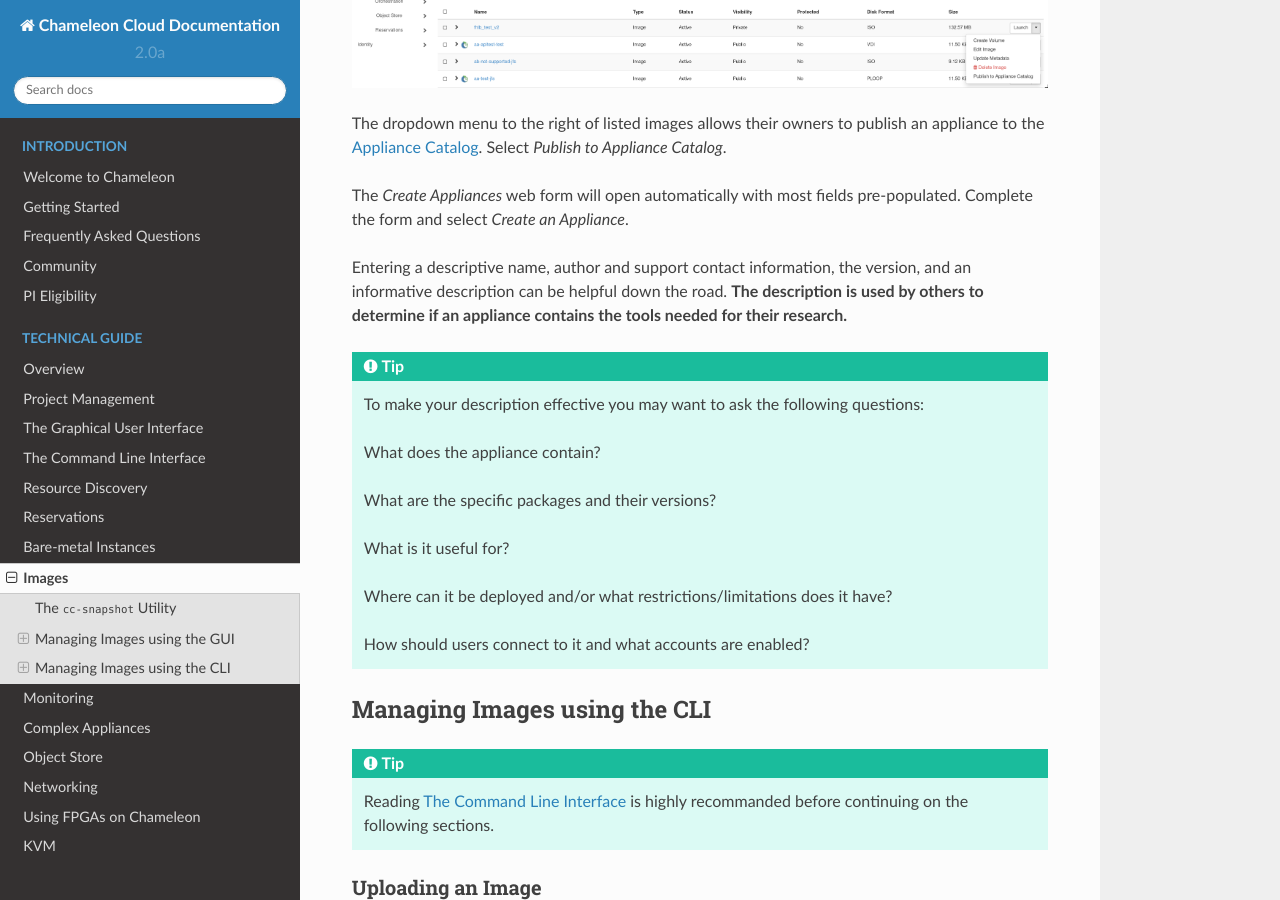
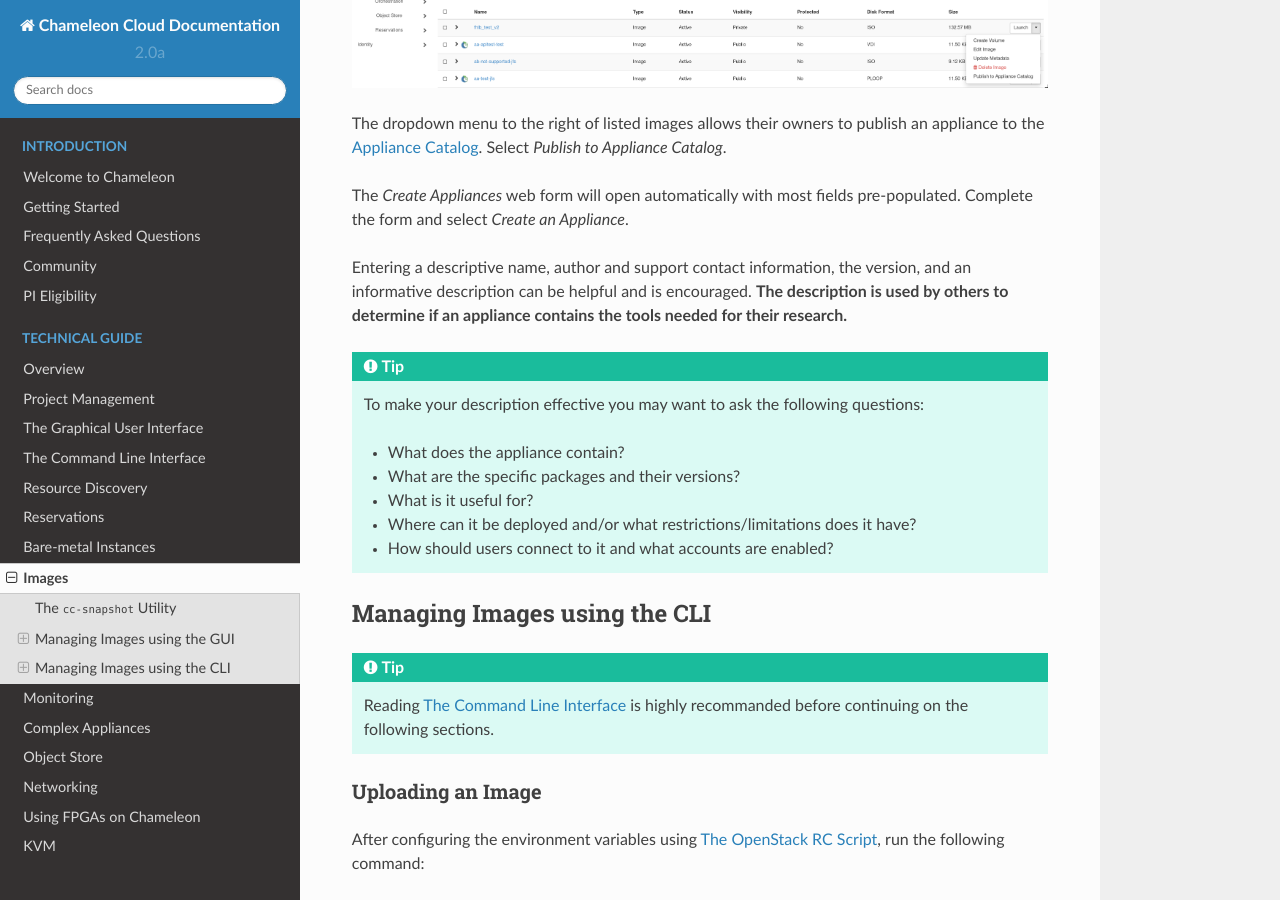
Before and after one commit to ChameleonCloud/docs, a Sphinx documentation site: the page built from source/technical/images.rst, in a window 1280 px wide and 900 px high, scrolled down 5135 px. Built offline with Sphinx 7.4.7 and the Read the Docs theme 2.0.0, drawn with Linux system fonts in a browser that asks for light colours.

Commit message:
Update images.rst

```diff
--- a/source/technical/images.rst
+++ b/source/technical/images.rst
@@ -138,19 +138,19 @@ The dropdown menu to the right of listed images allows their owners to publish a
 
 The *Create Appliances* web form will open automatically with most fields pre-populated. Complete the form and select *Create an Appliance*.
 
-Entering a descriptive name, author and support contact information, the version, and an informative description can be helpful down the road. **The description is used by others to determine if an appliance contains the tools needed for their research.**
+Entering a descriptive name, author and support contact information, the version, and an informative description can be helpful and is encouraged. **The description is used by others to determine if an appliance contains the tools needed for their research.**
 
 .. tip:: To make your description effective you may want to ask the following questions:
 
-   What does the appliance contain?
+   - What does the appliance contain?
 
-   What are the specific packages and their versions?
+   - What are the specific packages and their versions?
 
-   What is it useful for?
+   - What is it useful for?
 
-   Where can it be deployed and/or what restrictions/limitations does it have?
+   - Where can it be deployed and/or what restrictions/limitations does it have?
 
-   How should users connect to it and what accounts are enabled?
+   - How should users connect to it and what accounts are enabled?
 
 ________________________________________________
 Managing Images using the CLI
```
